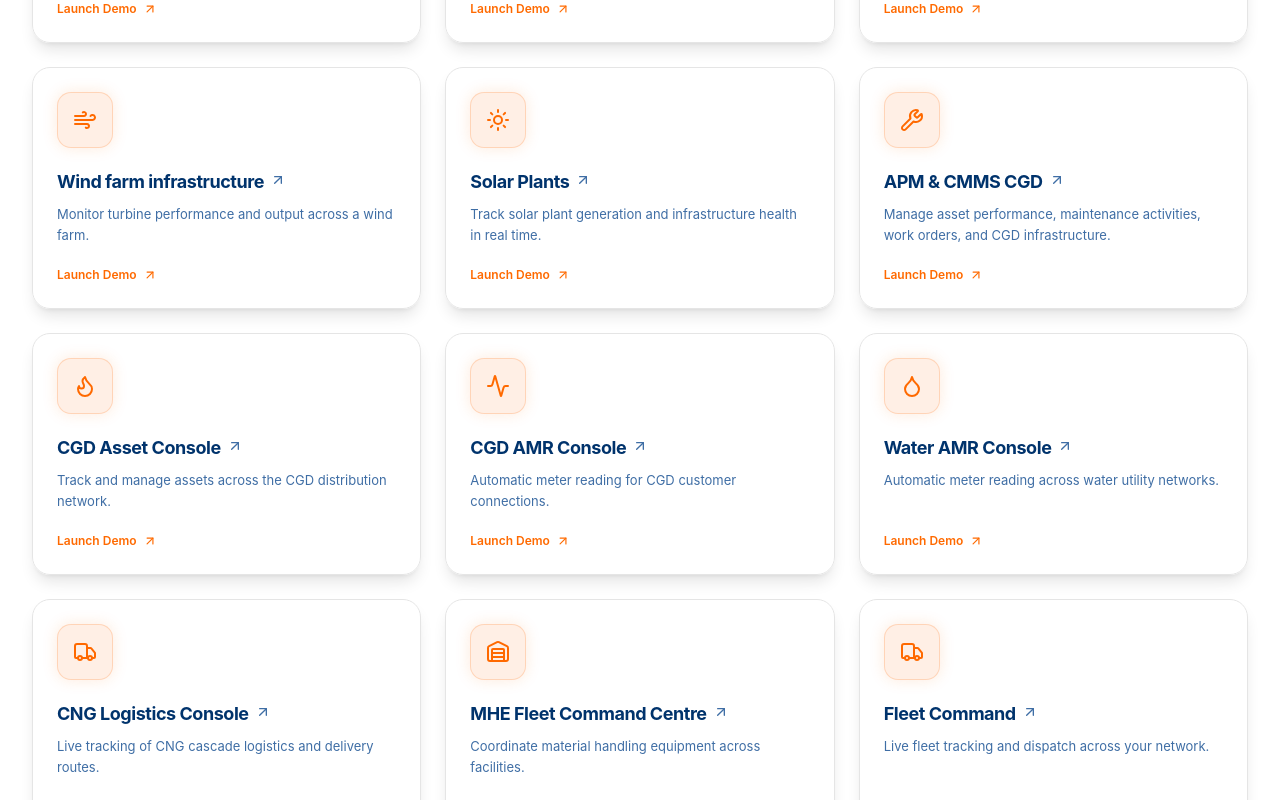
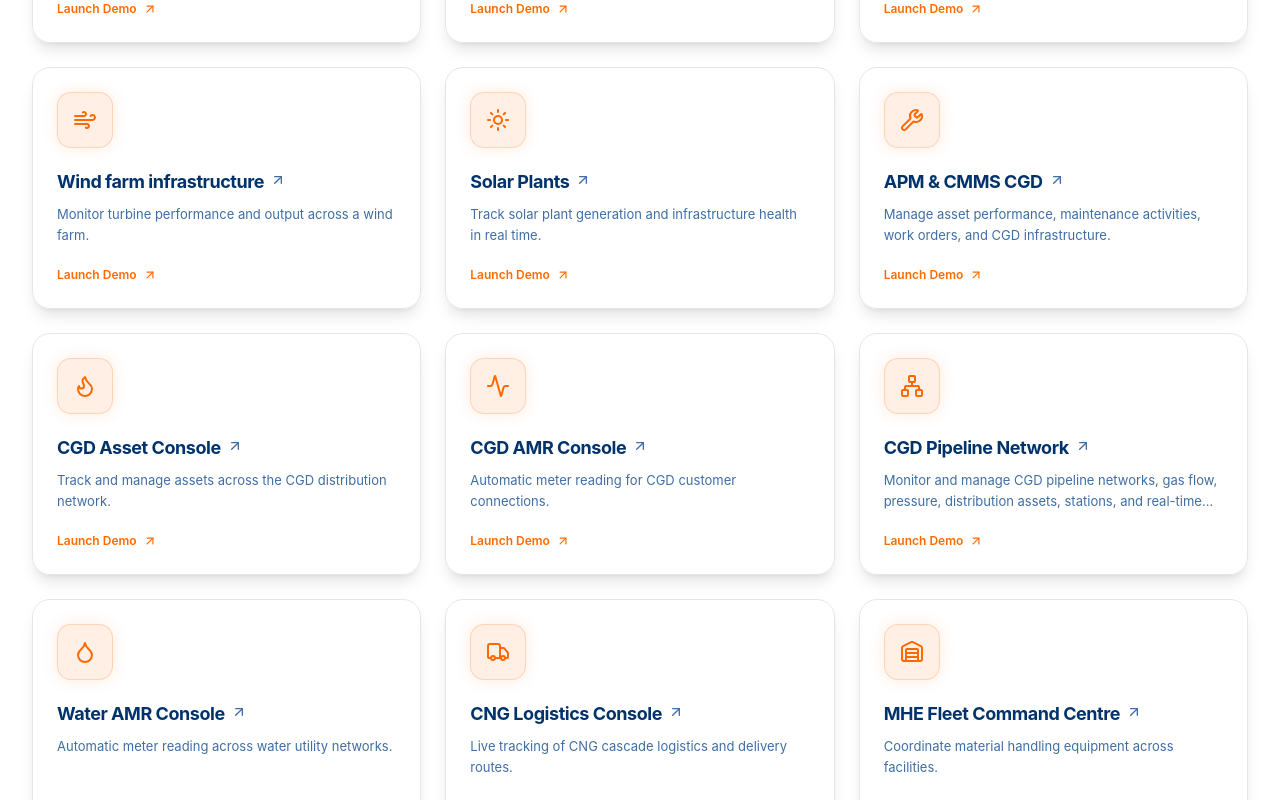
Before and after one commit to niravpatel161290/altrextech, a React (Vite) app: page /live-demo in a window 1280 px wide. Shown: the part 584-1384 px from the top of the page. Built offline with nearby package versions, Linux system fonts and the light colour scheme; a web font is replaced by a local one.

Commit message:
update live demo data

```diff
--- a/src/data/liveDemosData.ts
+++ b/src/data/liveDemosData.ts
@@ -12,7 +12,9 @@ import {
   Sun,
   Building2,
   Wrench,
-  Droplets, Package,
+  Network,
+  Droplets,
+  Package,
   Droplet,
   type LucideIcon,
 } from "lucide-react";
@@ -100,6 +102,13 @@ export const LIVE_DEMO_GROUPS: LiveDemoGroup[] = [
         description: "Automatic meter reading for CGD customer connections.",
       },
       {
+        name: "CGD Pipeline Network",
+        href: "https://cgdpipeline.altrextech.com/",
+        icon: Network,
+        description:
+          "Monitor and manage CGD pipeline networks, gas flow, pressure, distribution assets, stations, and real-time network operations.",
+      },
+      {
         name: "Water AMR Console",
         href: "http://amrwater.altrextech.com/",
         icon: Droplet,
```
